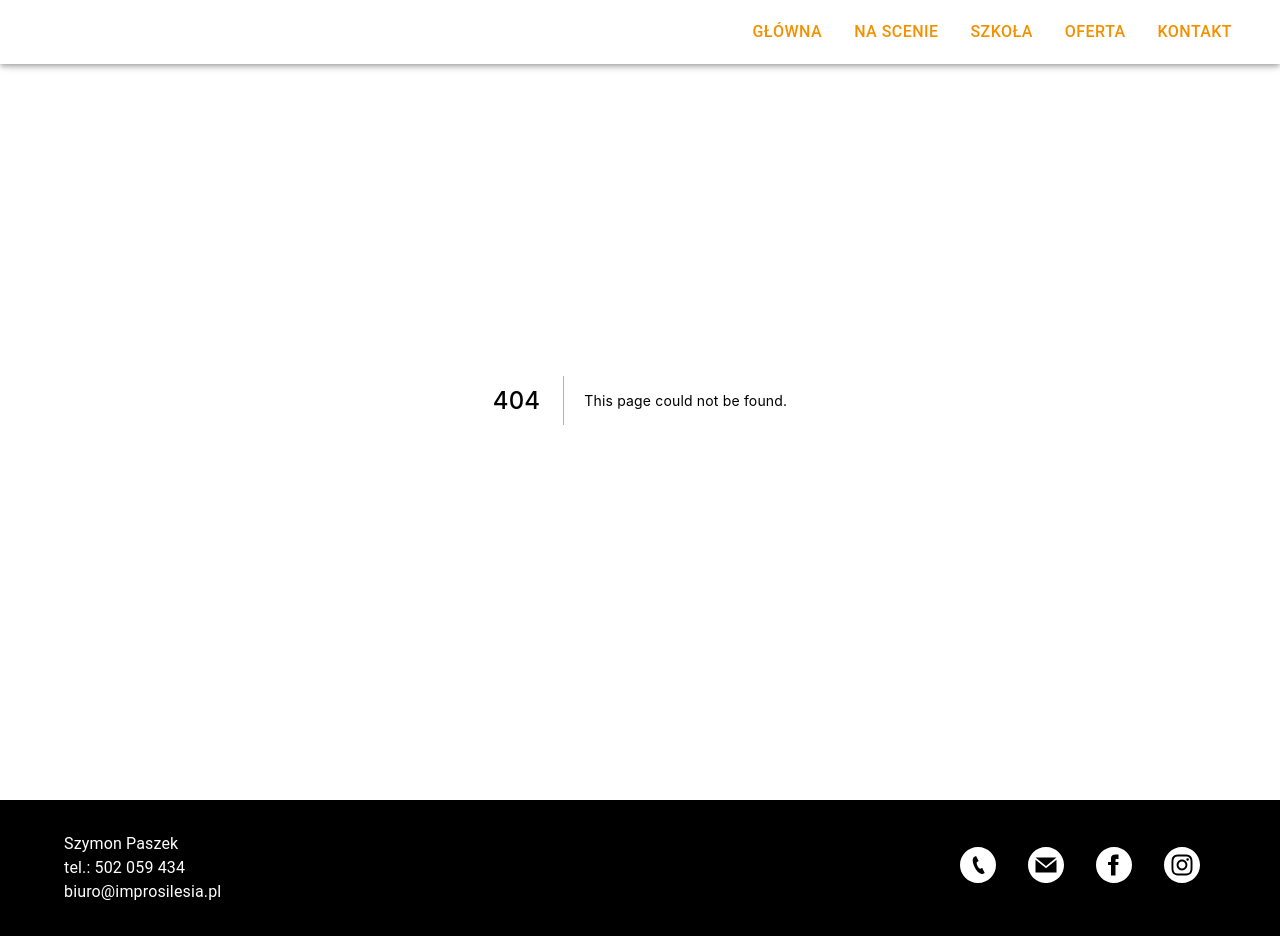
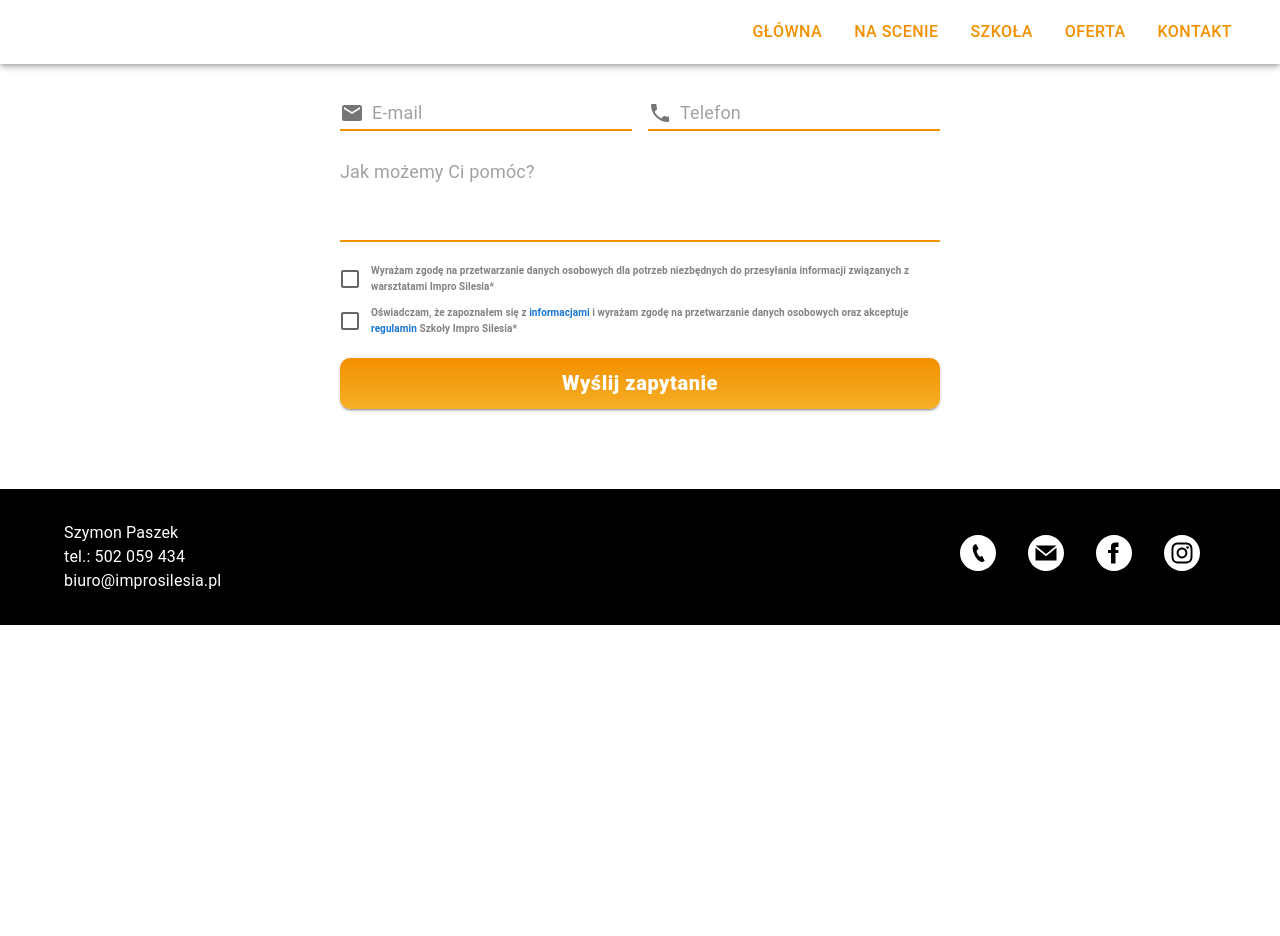
Before and after one commit to kalniei/impro-silesia, a Next.js app: page /kontakt in a window 1280 px wide. Before the commit this address had no page. After the commit the page ends 800 px from the top, so only its background shows below. Built offline with nearby package versions, Linux system fonts and the light colour scheme.

Commit message:
Contact form

```diff
--- /dev/null
+++ b/components/contact/ContactForm.tsx
@@ -0,0 +1,253 @@
+import {
+  Button,
+  Checkbox,
+  CircularProgress,
+  FormControlLabel,
+  Grid,
+  InputAdornment,
+  TextField,
+  Typography
+} from '@mui/material';
+import { useState } from 'react';
+import useSnackbar from '../../snackbar/useSnackbar';
+import { Controller, useForm } from 'react-hook-form';
+import { request } from '../../helpers/restClient';
+import getErrorMessage from '../../helpers/getErrorMessage';
+import { Email as EmailIcon, Phone as PhoneIcon } from '@mui/icons-material/';
+import { makeStyles } from '@material-ui/core/styles';
+
+interface IContactObj {
+  date: string | Date;
+  mail: string;
+  notes: string;
+  phone: string;
+}
+
+const defaultValues: IContactObj = {
+  mail: '',
+  phone: '',
+  notes: '',
+  date: new Date()
+};
+
+const useStyles = makeStyles((theme) => ({}));
+
+const ContactForm = (): JSX.Element => {
+  const [isProcessing, setIsProcessing] = useState<boolean>(false);
+  const [rodoCheck, setRodoCheck] = useState<boolean>(false);
+  const [regulationCheck, setRegulationCheck] = useState<boolean>(false);
+
+  const snackbar = useSnackbar();
+
+  const classes = useStyles();
+
+  const {
+    control,
+    handleSubmit,
+    formState: { errors },
+    reset
+  } = useForm({
+    defaultValues: defaultValues
+  });
+
+  const sendForm = async (formData: IContactObj) => {
+    setIsProcessing(true);
+    try {
+      const { data } = await request('post', '/sendEmail', {
+        to: 'biuro@improsilesia.pl',
+        subject: 'Zgłoszenie kontaktowe',
+        content: `
+        <div style="max-width: 560px; margin: 0 auto;">
+            <br>
+            Email: <b>${formData?.mail}</b>
+            <br><br>
+            Telefon: <b>${formData?.phone}</b>
+            <br><br>
+            Zapytanie: <b>${formData?.notes}</b>
+            <br><br>
+            Data Zgloszenia: <b>${formData?.date}</b>
+            <br>
+          </div>
+        `
+      });
+      snackbar.showMessage('Dziękujemy za zapytanie, wkrótce się odezwiemy!', 'success');
+      setIsProcessing(false);
+
+      reset();
+    } catch (error: any) {
+      snackbar.showMessage(
+        getErrorMessage(error, 'Coś poszło nie tak podczas wysłania zapytania, zadzwoń so nas.'),
+        'error'
+      );
+      setIsProcessing(false);
+      return;
+    }
+  };
+
+  const onSubmit = (data: any) => {
+    if (!rodoCheck || !regulationCheck) {
+      snackbar.showMessage('Zaznacz wszystkie zgody!', 'error');
+      return;
+    }
+    sendForm(data);
+  };
+
+  return (
+    <Grid
+      container
+      sx={{
+        py: 3,
+        maxWidth: 600
+      }}
+    >
+      <form autoComplete="off">
+        <Grid container spacing={2} justifyContent="space-between" alignItems="flex-end">
+          <Grid item xs={12} md={6} mt={1}>
+            <Controller
+              control={control}
+              name="mail"
+              rules={{
+                required: {
+                  value: true,
+                  message: 'Email jest wymagany'
+                },
+                pattern: {
+                  value:
+                    /^(([^<>()[\]\\.,;:\s@"]+(\.[^<>()[\]\\.,;:\s@"]+)*)|(".+"))@((\[[0-9]{1,3}\.[0-9]{1,3}\.[0-9]{1,3}\.[0-9]{1,3}])|(([a-zA-Z\-0-9]+\.)+[a-zA-Z]{2,}))$/,
+                  message: 'Niepoprawny e-mail.'
+                }
+              }}
+              render={({ field }) => (
+                <TextField
+                  variant="standard"
+                  focused
+                  {...field}
+                  placeholder="E-mail"
+                  fullWidth
+                  error={!!errors?.mail}
+                  helperText={errors?.mail?.message}
+                  name="email"
+                  required
+                  InputProps={{
+                    startAdornment: (
+                      <InputAdornment position="start">
+                        <EmailIcon />
+                      </InputAdornment>
+                    )
+                  }}
+                />
+              )}
+            />
+          </Grid>
+          <Grid item xs={12} md={6} mt={1}>
+            <Controller
+              control={control}
+              name="phone"
+              rules={{
+                required: { value: true, message: 'Wymagany' }
+              }}
+              render={({ field }) => (
+                <TextField
+                  variant="standard"
+                  focused
+                  {...field}
+                  placeholder="Telefon"
+                  error={!!errors?.phone}
+                  helperText={errors?.phone?.message}
+                  fullWidth
+                  required
+                  InputProps={{
+                    startAdornment: (
+                      <InputAdornment position="start">
+                        <PhoneIcon />
+                      </InputAdornment>
+                    )
+                  }}
+                />
+              )}
+            />
+          </Grid>
+          <Grid item xs={12} mt={1}>
+            <Controller
+              control={control}
+              name="notes"
+              rules={{
+                required: { value: true, message: 'Wymagany' }
+              }}
+              render={({ field }) => (
+                <TextField
+                  variant="standard"
+                  focused
+                  {...field}
+                  multiline
+                  error={!!errors?.notes}
+                  helperText={errors?.notes?.message}
+                  required
+                  rows={3}
+                  maxRows={Infinity}
+                  placeholder="Jak możemy Ci pomóc?"
+                  fullWidth
+                />
+              )}
+            />
+          </Grid>
+          <Grid item xs={12}>
+            <FormControlLabel
+              control={
+                <Checkbox
+                  checked={rodoCheck}
+                  onChange={() => {
+                    setRodoCheck(!rodoCheck);
+                  }}
+                />
+              }
+              label={
+                <Typography variant="subtitle2" fontSize={10}>
+                  Wyrażam zgodę na przetwarzanie danych osobowych dla potrzeb niezbędnych do
+                  przesyłania informacji związanych z warsztatami Impro Silesia*
+                </Typography>
+              }
+            />
+
+            <FormControlLabel
+              control={
+                <Checkbox
+                  checked={regulationCheck}
+                  onChange={() => {
+                    setRegulationCheck(!regulationCheck);
+                  }}
+                />
+              }
+              label={
+                <Typography variant="subtitle2" fontSize={10}>
+                  Oświadczam, że zapoznałem się z{' '}
+                  <a href="/rodo_informacja/" target="blank">
+                    informacjami
+                  </a>{' '}
+                  i wyrażam zgodę na przetwarzanie danych osobowych oraz akceptuje{' '}
+                  <a href="/regulamin/" target="blank">
+                    {' '}
+                    regulamin{' '}
+                  </a>
+                  Szkoły Impro Silesia*
+                </Typography>
+              }
+            />
+          </Grid>
+        </Grid>
+      </form>
+      <Grid item xs={12} my={2}>
+        <Button
+          variant="custom"
+          onClick={handleSubmit(onSubmit)}
+          disabled={isProcessing}
+          sx={{ width: '100%' }}
+        >
+          {isProcessing ? <CircularProgress /> : 'Wyślij zapytanie'}
+        </Button>
+      </Grid>
+    </Grid>
+  );
+};
+
+export default ContactForm;
--- /dev/null
+++ b/components/contact/ContactMain.tsx
@@ -0,0 +1,14 @@
+import { Grid } from '@mui/material';
+import ContactForm from './ContactForm';
+
+const ContactMain = (): JSX.Element => {
+  return (
+    <Grid container justifyContent="center">
+      <Grid item>
+        <ContactForm />
+      </Grid>
+    </Grid>
+  );
+};
+
+export default ContactMain;
--- a/components/layout/MainLayout.tsx
+++ b/components/layout/MainLayout.tsx
@@ -1,17 +1,10 @@
 import { Box, Fab, useScrollTrigger, Fade, Button } from '@mui/material';
 import IPage from '../../ts/interfaces';
-import { makeStyles } from '@material-ui/core/styles';
 import Navigation from './Navigation';
 import KeyboardArrowUpIcon from '@mui/icons-material/KeyboardArrowUp';
 import Footer from './Footer';
 
-const useStyles = makeStyles((theme) => ({
-  main: {}
-}));
-
 const MainLayout = ({ children }: IPage): JSX.Element => {
-  const classes = useStyles();
-
   const ScrollTop = ({ children }: IPage) => {
     const trigger = useScrollTrigger({
       disableHysteresis: true,
@@ -46,7 +39,7 @@
   return (
     <div>
       <Navigation />
-      <Box component="main" className={classes.main}>
+      <Box component="main" sx={{ pt: 8, pb: 5 }}>
         {children}
       </Box>
 
--- /dev/null
+++ b/pages/kontakt.tsx
@@ -0,0 +1,7 @@
+import ContactMain from '../components/contact/ContactMain';
+
+const ContactPage = (): JSX.Element => {
+  return <ContactMain />;
+};
+
+export default ContactPage;
```
Also changed, not shown: pages/warsztaty/[id].tsx (+6 -1 lines).
